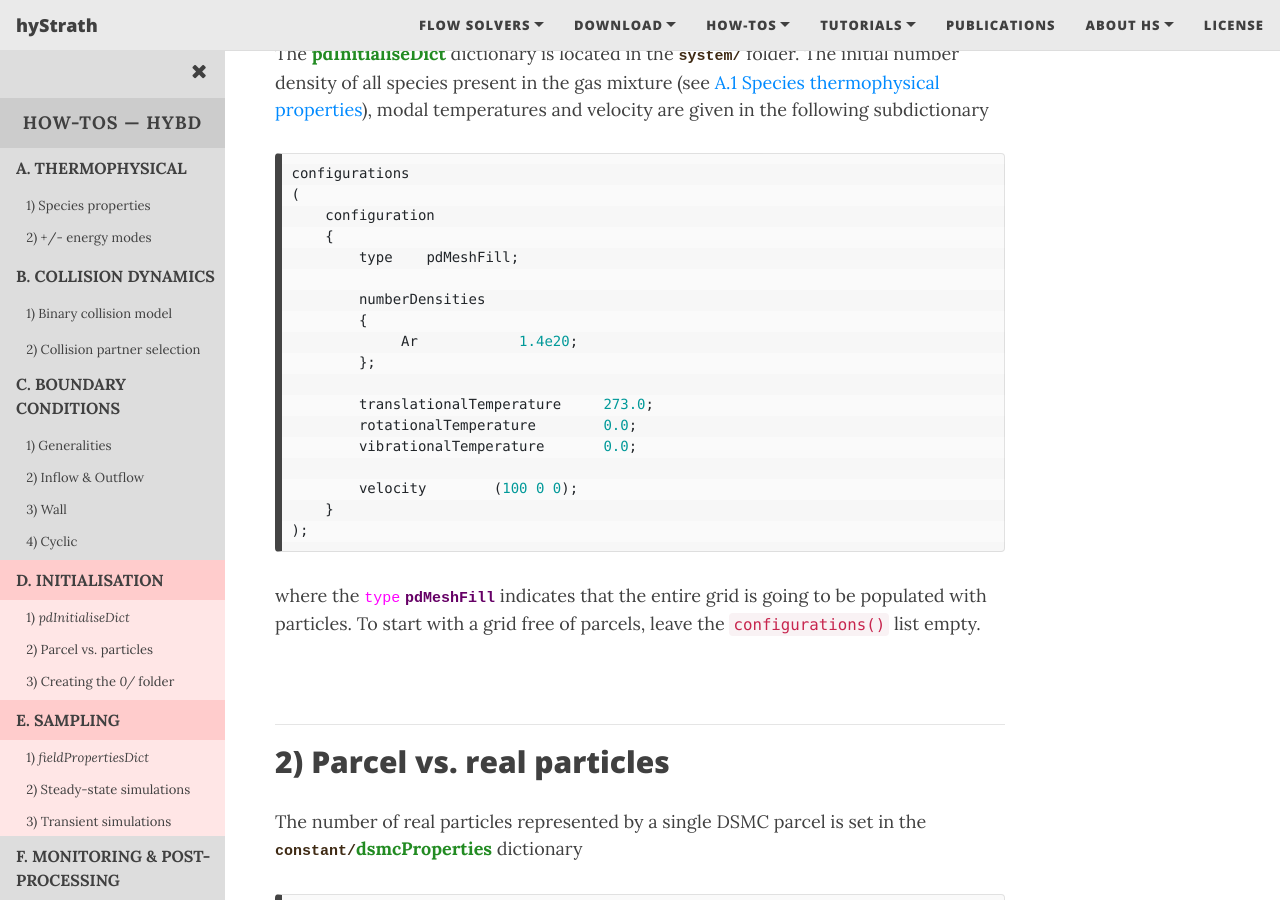
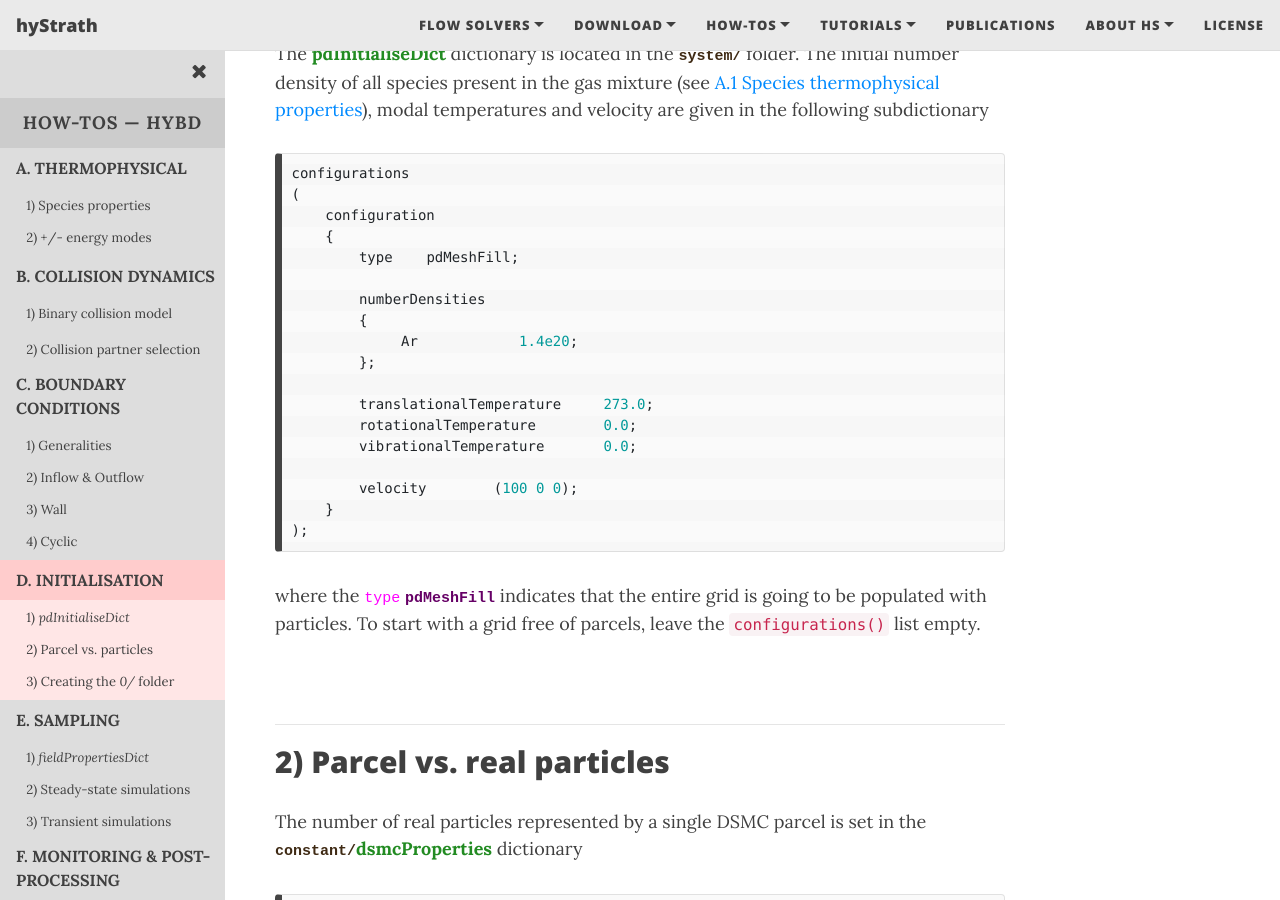
Before and after one commit to hystrath/hystrath.github.io, a Jekyll site: the page built from how-tos-picdsmc-fleming/how-tos-picdsmc-fleming-initialisation.md, in a window 1280 px wide and 900 px high, scrolled down 440 px. Built offline with Jekyll 4.4.1, drawn with Linux system fonts in a browser that asks for light colours; nearby versions of some CDN libraries.

Commit message:
Editing pages

```diff
--- a/how-tos-picdsmc-fleming/how-tos-picdsmc-fleming-initialisation.md
+++ b/how-tos-picdsmc-fleming/how-tos-picdsmc-fleming-initialisation.md
@@ -27,10 +27,10 @@ nav-short: true
   <a href="https://hystrath.github.io/how-tos-picdsmc-fleming/how-tos-picdsmc-fleming-initialisation/#2-parcel-vs-real-particles"  style="background-color:#FFE6E6; padding-top:4px; padding-bottom:4px"><span style="font-size:13px">&nbsp;&nbsp; 2) Parcel vs. particles</span></a>
   <a href="https://hystrath.github.io/how-tos-picdsmc-fleming/how-tos-picdsmc-fleming-initialisation/#3-creating-the-0-folder"  style="background-color:#FFE6E6; padding-top:4px"><span style="font-size:13px">&nbsp;&nbsp; 3) Creating the <i>0/</i> folder</span></a>
 
-  <a href="https://hystrath.github.io/how-tos-picdsmc-fleming/how-tos-picdsmc-fleming-sampling/" style="background-color:#FFCCCC"><b>E. SAMPLING</b></a>
-  <a href="https://hystrath.github.io/how-tos-picdsmc-fleming/how-tos-picdsmc-fleming-sampling/#1-the-fieldpropertiesdict-dictionary"  style="background-color:#FFE6E6; padding-top:4px; padding-bottom:4px"><span style="font-size:13px">&nbsp;&nbsp; 1) <i>fieldPropertiesDict</i></span></a>
-  <a href="https://hystrath.github.io/how-tos-picdsmc-fleming/how-tos-picdsmc-fleming-sampling/#2-steady-state-simulations"  style="background-color:#FFE6E6; padding-top:4px; padding-bottom:4px"><span style="font-size:13px">&nbsp;&nbsp; 2) Steady-state simulations</span></a>
-  <a href="https://hystrath.github.io/how-tos-picdsmc-fleming/how-tos-picdsmc-fleming-sampling/#3-transient-simulations" style="background-color:#FFE6E6; padding-top:4px; padding-bottom:4px"><span style="font-size:13px">&nbsp;&nbsp; 3) Transient simulations</span></a>
+  <a href="https://hystrath.github.io/how-tos-picdsmc-fleming/how-tos-picdsmc-fleming-sampling/"><b>E. SAMPLING</b></a>
+  <a href="https://hystrath.github.io/how-tos-picdsmc-fleming/how-tos-picdsmc-fleming-sampling/#1-the-fieldpropertiesdict-dictionary"  style="padding-top:4px; padding-bottom:4px"><span style="font-size:13px">&nbsp;&nbsp; 1) <i>fieldPropertiesDict</i></span></a>
+  <a href="https://hystrath.github.io/how-tos-picdsmc-fleming/how-tos-picdsmc-fleming-sampling/#2-steady-state-simulations"  style="padding-top:4px; padding-bottom:4px"><span style="font-size:13px">&nbsp;&nbsp; 2) Steady-state simulations</span></a>
+  <a href="https://hystrath.github.io/how-tos-picdsmc-fleming/how-tos-picdsmc-fleming-sampling/#3-transient-simulations" style="padding-top:4px; padding-bottom:4px"><span style="font-size:13px">&nbsp;&nbsp; 3) Transient simulations</span></a>
 
   <a href="https://hystrath.github.io/how-tos-picdsmc-fleming/how-tos-picdsmc-fleming/#f-monitoring--post-processing"><b>F. MONITORING & POST-PROCESSING</b></a>
 </div>
```
